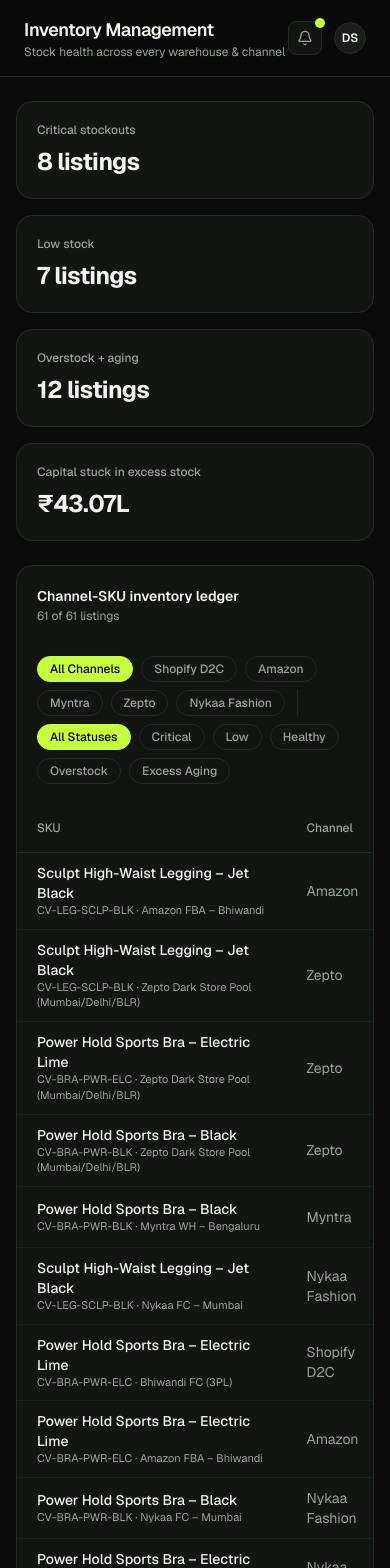
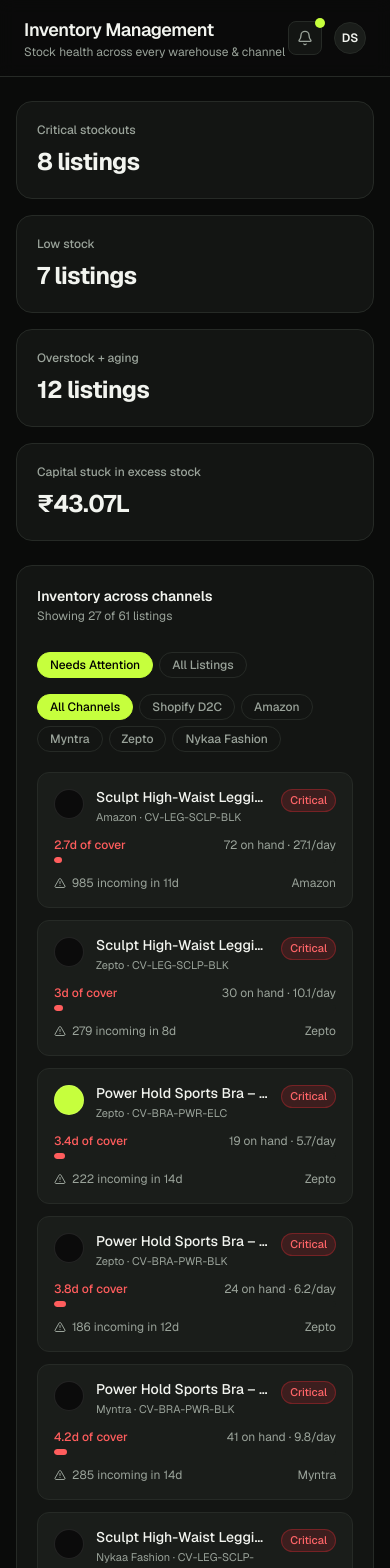
Before and after one commit to riddhimanghosh-ai/cava-datawarehouse, a Next.js app: page /inventory in a window 390 px wide. Shown: the top 1568 px of the page. Built offline with nearby package versions, Linux system fonts and the light colour scheme.

Commit message:
Redesign dashboard from list/table layouts to visual card-based UX
Replace raw tables and stacked list rows with card grids, ring progress
indicators, icon tiles, and grouped attention/all-listing views across
Inventory, Cash Flow, and Marketing pages.

```diff
--- a/src/app/inventory/page.tsx
+++ b/src/app/inventory/page.tsx
@@ -1,22 +1,28 @@
 "use client";
 
 import { useMemo, useState } from "react";
-import { Card, CardHeader, StatCard, Badge, ProgressBar } from "@/components/ui";
+import { AlertTriangle, PackageCheck, PackageX, TrendingDown } from "lucide-react";
+import { Card, CardHeader, StatCard, Badge, ProgressBar, Pills, SwatchDot, IconTile } from "@/components/ui";
 import { formatINR, formatNumber, cx } from "@/lib/format";
-import { CHANNELS, Channel, INVENTORY, inventorySummary, PRODUCTS } from "@/lib/data";
+import { CHANNELS, Channel, INVENTORY, InventoryRow, inventorySummary, PRODUCTS } from "@/lib/data";
 
-const STATUS_ORDER = ["critical", "low", "healthy", "overstock", "excess-aging"] as const;
+const STATUS_TABS: { value: "attention" | "All"; label: string }[] = [
+  { value: "attention", label: "Needs attention" },
+  { value: "All", label: "All listings" },
+];
 
 export default function InventoryPage() {
   const [channelFilter, setChannelFilter] = useState<Channel | "All">("All");
-  const [statusFilter, setStatusFilter] = useState<string>("All");
+  const [view, setView] = useState<"attention" | "All">("attention");
   const summary = inventorySummary();
 
   const rows = useMemo(() => {
-    return INVENTORY.filter((r) => (channelFilter === "All" || r.channel === channelFilter) && (statusFilter === "All" || r.status === statusFilter)).sort(
-      (a, b) => a.daysOfCover - b.daysOfCover
-    );
-  }, [channelFilter, statusFilter]);
+    return INVENTORY.filter((r) => {
+      if (channelFilter !== "All" && r.channel !== channelFilter) return false;
+      if (view === "attention") return r.status !== "healthy";
+      return true;
+    }).sort((a, b) => a.daysOfCover - b.daysOfCover);
+  }, [channelFilter, view]);
 
   return (
     <div className="space-y-6">
@@ -29,60 +35,29 @@
 
       <Card>
         <div className="flex flex-wrap items-center justify-between gap-3 mb-4">
-          <CardHeader title="Channel-SKU inventory ledger" subtitle={`${rows.length} of ${INVENTORY.length} listings`} action={null} />
+          <CardHeader title="Inventory across channels" subtitle={`Showing ${rows.length} of ${INVENTORY.length} listings`} />
+          <Pills options={STATUS_TABS} value={view} onChange={setView} />
         </div>
-        <div className="flex flex-wrap gap-2 mb-5">
-          <FilterChip label="All channels" active={channelFilter === "All"} onClick={() => setChannelFilter("All")} />
-          {CHANNELS.map((c) => (
-            <FilterChip key={c} label={c} active={channelFilter === c} onClick={() => setChannelFilter(c)} />
-          ))}
-          <div className="w-px bg-[var(--border)] mx-1" />
-          <FilterChip label="All statuses" active={statusFilter === "All"} onClick={() => setStatusFilter("All")} />
-          {STATUS_ORDER.map((s) => (
-            <FilterChip key={s} label={s.replace("-", " ")} active={statusFilter === s} onClick={() => setStatusFilter(s)} />
+        <div className="mb-5">
+          <Pills
+            options={[{ value: "All" as const, label: "All channels" }, ...CHANNELS.map((c) => ({ value: c, label: c }))]}
+            value={channelFilter}
+            onChange={setChannelFilter}
+          />
+        </div>
+
+        {rows.length === 0 ? (
+          <div className="flex flex-col items-center justify-center gap-2 py-14 text-center">
+            <PackageCheck className="text-[var(--ok)]" size={28} />
+            <p className="text-sm text-[var(--muted)]">Nothing needs attention on this filter — all listings are healthy.</p>
+          </div>
+        ) : (
+          <div className="grid grid-cols-1 md:grid-cols-2 xl:grid-cols-3 gap-3">
+            {rows.map((r) => (
+              <InventoryCard key={`${r.sku}-${r.channel}`} row={r} />
             ))}
           </div>
-
-        <div className="overflow-x-auto -mx-5">
-          <table className="w-full text-sm min-w-[900px]">
-            <thead>
-              <tr className="text-left text-[var(--muted)] text-xs border-b border-[var(--border)]">
-                <th className="py-2 px-5 font-medium">SKU</th>
-                <th className="py-2 px-2 font-medium">Channel</th>
-                <th className="py-2 px-2 font-medium">On hand</th>
-                <th className="py-2 px-2 font-medium">Daily sales</th>
-                <th className="py-2 px-2 font-medium">Days of cover</th>
-                <th className="py-2 px-2 font-medium">Sell-through</th>
-                <th className="py-2 px-2 font-medium">Incoming</th>
-                <th className="py-2 px-2 font-medium">Status</th>
-              </tr>
-            </thead>
-            <tbody>
-              {rows.map((r) => (
-                <tr key={`${r.sku}-${r.channel}`} className="border-b border-[var(--border)]/60 hover:bg-[var(--surface-2)]/60">
-                  <td className="py-2.5 px-5">
-                    <div className="font-medium">{r.name}</div>
-                    <div className="text-[11px] text-[var(--muted)]">{r.sku} · {r.warehouse}</div>
-                  </td>
-                  <td className="py-2.5 px-2 text-[var(--muted)]">{r.channel}</td>
-                  <td className="py-2.5 px-2">{formatNumber(r.onHand)}</td>
-                  <td className="py-2.5 px-2">{r.avgDailySales}/day</td>
-                  <td className="py-2.5 px-2">
-                    <div className="flex items-center gap-2 w-28">
-                      <span className={cx("w-8 text-right", r.daysOfCover < 12 && "text-[var(--danger)]")}>{r.daysOfCover}d</span>
-                      <ProgressBar pct={(r.daysOfCover / 90) * 100} tone={r.daysOfCover < 12 ? "danger" : r.daysOfCover > 60 ? "ok" : "accent"} />
-                    </div>
-                  </td>
-                  <td className="py-2.5 px-2">{r.sellThroughPct}%</td>
-                  <td className="py-2.5 px-2 text-[var(--muted)]">{r.incoming > 0 ? `${formatNumber(r.incoming)} in ${r.incomingEta}` : "—"}</td>
-                  <td className="py-2.5 px-2">
-                    <Badge tone={r.status}>{r.status}</Badge>
-                  </td>
-                </tr>
-              ))}
-            </tbody>
-          </table>
-        </div>
+        )}
       </Card>
 
       <Card>
@@ -92,14 +67,17 @@
             const product = PRODUCTS.find((p) => p.sku === r.sku)!;
             const suggestedQty = Math.round(r.avgDailySales * 30);
             return (
-              <div key={`${r.sku}-${r.channel}-reco`} className="rounded-xl border border-[var(--border)] bg-[var(--surface-2)] p-4">
-                <div className="flex items-center justify-between mb-1">
+              <div key={`${r.sku}-${r.channel}-reco`} className="flex gap-3 rounded-xl border border-[var(--border)] bg-[var(--surface-2)] p-4">
+                <IconTile icon={<TrendingDown size={16} />} tone="danger" />
+                <div>
+                  <div className="flex items-center gap-2 mb-1">
                     <div className="font-medium text-sm">{r.name}</div>
                     <Badge tone="critical">critical</Badge>
                   </div>
                   <div className="text-xs text-[var(--muted)] mb-2">{r.channel} · {r.daysOfCover}d cover left · {r.warehouse}</div>
                   <div className="text-sm">
                     Order <span className="font-semibold text-[var(--accent)]">{formatNumber(suggestedQty)} units</span> now to avoid stockout before restock lands ({r.incomingEta}) · est. cost {formatINR(suggestedQty * product.cost, true)}
+                  </div>
                 </div>
               </div>
             );
@@ -110,16 +88,44 @@
   );
 }
 
-function FilterChip({ label, active, onClick }: { label: string; active: boolean; onClick: () => void }) {
+function InventoryCard({ row }: { row: InventoryRow }) {
+  const product = PRODUCTS.find((p) => p.sku === row.sku)!;
+  const coverPct = Math.min(100, (row.daysOfCover / 90) * 100);
+  const tone = row.daysOfCover < 12 ? "danger" : row.daysOfCover > 60 ? "ok" : "accent";
+
   return (
-    <button
-      onClick={onClick}
-      className={cx(
-        "rounded-full px-3 py-1 text-xs font-medium capitalize border transition-colors",
-        active ? "bg-[var(--accent)] text-black border-[var(--accent)]" : "border-[var(--border)] text-[var(--muted)] hover:text-[var(--foreground)] hover:border-[var(--foreground)]/30"
+    <div className="rounded-xl border border-[var(--border)] bg-[var(--surface-2)] p-4">
+      <div className="flex items-start gap-3 mb-3">
+        <SwatchDot color={product.heroColor} />
+        <div className="min-w-0 flex-1">
+          <div className="font-medium text-sm leading-tight truncate">{row.name}</div>
+          <div className="text-[11px] text-[var(--muted)] mt-0.5">{row.channel} · {row.sku}</div>
+        </div>
+        <Badge tone={row.status}>{row.status}</Badge>
+      </div>
+
+      <div className="flex items-center justify-between text-xs text-[var(--muted)] mb-1">
+        <span className={cx(row.daysOfCover < 12 && "text-[var(--danger)] font-medium")}>{row.daysOfCover}d of cover</span>
+        <span>{formatNumber(row.onHand)} on hand · {row.avgDailySales}/day</span>
+      </div>
+      <ProgressBar pct={coverPct} tone={tone} />
+
+      <div className="flex items-center justify-between mt-3 text-xs">
+        <div className="flex items-center gap-1.5 text-[var(--muted)]">
+          {row.status === "critical" || row.status === "low" ? (
+            <>
+              <AlertTriangle size={12} />
+              {row.incoming > 0 ? `${formatNumber(row.incoming)} incoming in ${row.incomingEta}` : "No restock scheduled"}
+            </>
+          ) : (
+            <>
+              <PackageX size={12} />
+              {row.sellThroughPct}% sell-through
+            </>
           )}
-    >
-      {label}
-    </button>
+        </div>
+        <span className="text-[var(--muted)]">{row.warehouse.split(" ")[0]}</span>
+      </div>
+    </div>
   );
 }
--- a/src/app/page.tsx
+++ b/src/app/page.tsx
@@ -3,8 +3,6 @@
 import {
   Area,
   AreaChart,
-  Bar,
-  BarChart,
   CartesianGrid,
   Cell,
   Pie,
@@ -14,7 +12,8 @@
   XAxis,
   YAxis,
 } from "recharts";
-import { Card, CardHeader, StatCard, Badge } from "@/components/ui";
+import { AlertTriangle, ArrowDownRight, Boxes, Flame, PackageX, TrendingUp, Wallet } from "lucide-react";
+import { Card, CardHeader, StatCard, Badge, IconTile, RingProgress } from "@/components/ui";
 import { formatINR, formatPct } from "@/lib/format";
 import {
   CHANNEL_COLORS,
@@ -131,12 +130,22 @@
       <div className="grid grid-cols-1 lg:grid-cols-3 gap-4">
         <Card>
           <CardHeader title="Inventory health" subtitle="Across all channel-SKU listings" />
-          <div className="space-y-2.5">
-            <Row label="Critical (stockout <5 days)" value={inv.critical} tone="critical" />
-            <Row label="Low stock (5–12 days)" value={inv.low} tone="low" />
-            <Row label="Healthy" value={inv.healthy} tone="healthy" />
-            <Row label="Overstocked" value={inv.overstock} tone="overstock" />
-            <Row label="Excess / aging 75d+" value={inv.excess} tone="excess-aging" />
+          <div className="flex items-center gap-4 mb-4">
+            <RingProgress
+              pct={(inv.healthy / inv.total) * 100}
+              size={64}
+              tone="ok"
+              label={`${Math.round((inv.healthy / inv.total) * 100)}%`}
+            />
+            <div className="text-xs text-[var(--muted)]">
+              <span className="text-[var(--foreground)] font-semibold">{inv.healthy}</span> of {inv.total} listings are at a healthy stock level. The rest need action below.
+            </div>
+          </div>
+          <div className="grid grid-cols-2 gap-2.5">
+            <MiniStat icon={<PackageX size={15} />} tone="danger" value={inv.critical} label="Critical" />
+            <MiniStat icon={<AlertTriangle size={15} />} tone="default" value={inv.low} label="Low stock" />
+            <MiniStat icon={<Boxes size={15} />} tone="default" value={inv.overstock} label="Overstocked" />
+            <MiniStat icon={<Boxes size={15} />} tone="danger" value={inv.excess} label="Excess/aging" />
           </div>
           <div className="mt-4 pt-4 border-t border-[var(--border)] text-xs text-[var(--muted)] space-y-1">
             <div>Capital stuck in excess stock: <span className="text-[var(--foreground)] font-semibold">{formatINR(inv.capitalStuck, true)}</span></div>
@@ -146,71 +155,53 @@
 
         <Card>
           <CardHeader title="Cash flow snapshot" subtitle="Receivables, payables & runway" />
-          <div className="space-y-2.5">
-            <Row label="Total receivables" value={formatINR(cash.totalReceivables, true)} tone="on-time" plain />
-            <Row label="Total payables due" value={formatINR(cash.totalPayables, true)} tone="delayed" plain />
-            <Row label="Avg monthly outflow" value={formatINR(cash.avgMonthlyOutflow, true)} tone="medium" plain />
+          <div className="flex items-center gap-4 mb-4">
+            <IconTile icon={<Wallet size={18} />} tone="accent" />
+            <div>
+              <div className="text-xs text-[var(--muted)]">Estimated runway at current burn</div>
+              <div className="text-xl font-bold">{cash.runwayMonths.toFixed(1)} months</div>
+            </div>
           </div>
-          <div className="mt-4 pt-4 border-t border-[var(--border)]">
-            <div className="text-xs text-[var(--muted)] mb-1">Estimated runway at current burn</div>
-            <div className="text-xl font-bold">{cash.runwayMonths.toFixed(1)} months</div>
+          <div className="grid grid-cols-2 gap-2.5 text-sm">
+            <div className="rounded-lg bg-[var(--surface-2)] px-3 py-2.5">
+              <div className="text-[11px] text-[var(--muted)]">Receivables</div>
+              <div className="font-semibold">{formatINR(cash.totalReceivables, true)}</div>
+            </div>
+            <div className="rounded-lg bg-[var(--surface-2)] px-3 py-2.5">
+              <div className="text-[11px] text-[var(--muted)]">Payables due</div>
+              <div className="font-semibold">{formatINR(cash.totalPayables, true)}</div>
+            </div>
+          </div>
+          <div className="mt-2.5 rounded-lg bg-[var(--surface-2)] px-3 py-2.5 text-sm">
+            <div className="text-[11px] text-[var(--muted)]">Avg monthly outflow</div>
+            <div className="font-semibold">{formatINR(cash.avgMonthlyOutflow, true)}</div>
           </div>
         </Card>
 
         <Card>
           <CardHeader title="Marketing pulse" subtitle="This week" />
-          <div className="space-y-3 text-sm">
-            <div className="flex items-center justify-between">
-              <span className="text-[var(--muted)]">Ad campaigns scaling</span>
-              <Badge tone="scaling">{`${scalingAds} scaling`}</Badge>
-            </div>
-            <div className="flex items-center justify-between">
-              <span className="text-[var(--muted)]">Campaigns needing action</span>
-              <Badge tone="paused-recommended">{`${fatiguedAds} fatigued`}</Badge>
-            </div>
-            <div className="flex items-center justify-between">
-              <span className="text-[var(--muted)]">Reels gone viral</span>
-              <Badge tone="viral">{`${viralReels} viral`}</Badge>
-            </div>
-            <div className="pt-2 border-t border-[var(--border)] text-xs text-[var(--muted)]">
-              Fastest-growing competitor: <span className="text-[var(--foreground)] font-medium">{topGrowthCompetitor.name}</span> ({formatPct(topGrowthCompetitor.igGrowthPct30d)} IG growth, 30d)
-            </div>
+          <div className="grid grid-cols-3 gap-2.5 mb-3">
+            <MiniStat icon={<TrendingUp size={15} />} tone="ok" value={scalingAds} label="Scaling ads" />
+            <MiniStat icon={<ArrowDownRight size={15} />} tone="danger" value={fatiguedAds} label="Need action" />
+            <MiniStat icon={<Flame size={15} />} tone="accent" value={viralReels} label="Viral reels" />
+          </div>
+          <div className="rounded-lg bg-[var(--surface-2)] px-3 py-2.5 text-xs text-[var(--muted)]">
+            Fastest-growing competitor: <span className="text-[var(--foreground)] font-medium">{topGrowthCompetitor.name}</span> — {formatPct(topGrowthCompetitor.igGrowthPct30d)} IG growth (30d)
           </div>
         </Card>
       </div>
-
-      <Card>
-        <CardHeader title="Revenue by channel — last 30 days" />
-        <ResponsiveContainer width="100%" height={200}>
-          <BarChart data={byChannel} layout="vertical" margin={{ left: 20 }}>
-            <CartesianGrid stroke="var(--border)" horizontal={false} />
-            <XAxis type="number" tick={{ fill: "var(--muted)", fontSize: 11 }} tickFormatter={(v) => formatINR(v, true)} axisLine={false} tickLine={false} />
-            <YAxis type="category" dataKey="channel" tick={{ fill: "var(--foreground)", fontSize: 12 }} axisLine={false} tickLine={false} width={110} />
-            <Tooltip
-              contentStyle={{ background: "var(--surface-2)", border: "1px solid var(--border)", borderRadius: 10, fontSize: 12 }}
-              formatter={(v) => formatINR(Number(v))}
-            />
-            <Bar dataKey="revenue" radius={[0, 6, 6, 0]}>
-              {byChannel.map((c) => (
-                <Cell key={c.channel} fill={CHANNEL_COLORS[c.channel]} />
-              ))}
-            </Bar>
-          </BarChart>
-        </ResponsiveContainer>
-      </Card>
     </div>
   );
 }
 
-function Row({ label, value, tone, plain }: { label: string; value: number | string; tone: string; plain?: boolean }) {
+function MiniStat({ icon, value, label, tone }: { icon: React.ReactNode; value: number; label: string; tone: "danger" | "ok" | "accent" | "default" }) {
   return (
-    <div className="flex items-center justify-between text-sm">
-      <span className="text-[var(--muted)]">{label}</span>
-      {plain ? (
-        <span className="font-semibold">{value}</span>
-      ) : (
-        <Badge tone={tone}>{`${value}`}</Badge>
-      )}
+    <div className="flex items-center gap-2.5 rounded-lg bg-[var(--surface-2)] px-3 py-2.5">
+      <IconTile icon={icon} tone={tone} />
+      <div>
+        <div className="text-base font-bold leading-none">{value}</div>
+        <div className="text-[11px] text-[var(--muted)] leading-none mt-1">{label}</div>
+      </div>
     </div>
   );
 }
--- a/src/components/ui.tsx
+++ b/src/components/ui.tsx
@@ -102,3 +102,89 @@
     </div>
   );
 }
+
+export function SwatchDot({ color, size = 30 }: { color: string; size?: number }) {
+  return (
+    <span
+      className="rounded-full border border-white/10 shrink-0"
+      style={{ width: size, height: size, background: color }}
+    />
+  );
+}
+
+export function RingProgress({
+  pct,
+  size = 56,
+  stroke = 6,
+  tone = "accent",
+  label,
+}: {
+  pct: number;
+  size?: number;
+  stroke?: number;
+  tone?: "accent" | "danger" | "ok" | "warning";
+  label?: string;
+}) {
+  const clamped = Math.min(100, Math.max(0, pct));
+  const r = (size - stroke) / 2;
+  const c = 2 * Math.PI * r;
+  const offset = c - (clamped / 100) * c;
+  const color =
+    tone === "danger" ? "var(--danger)" : tone === "ok" ? "var(--ok)" : tone === "warning" ? "var(--warning)" : "var(--accent)";
+  return (
+    <div className="relative shrink-0" style={{ width: size, height: size }}>
+      <svg width={size} height={size} className="-rotate-90">
+        <circle cx={size / 2} cy={size / 2} r={r} stroke="var(--surface-2)" strokeWidth={stroke} fill="none" />
+        <circle
+          cx={size / 2}
+          cy={size / 2}
+          r={r}
+          stroke={color}
+          strokeWidth={stroke}
+          fill="none"
+          strokeDasharray={c}
+          strokeDashoffset={offset}
+          strokeLinecap="round"
+        />
+      </svg>
+      {label && (
+        <div className="absolute inset-0 flex items-center justify-center text-[11px] font-semibold">{label}</div>
+      )}
+    </div>
+  );
+}
+
+export function IconTile({ icon, tone = "default" }: { icon: ReactNode; tone?: "default" | "danger" | "ok" | "accent" }) {
+  const bg =
+    tone === "danger" ? "bg-red-500/15 text-red-400" : tone === "ok" ? "bg-emerald-500/15 text-emerald-400" : tone === "accent" ? "bg-[var(--accent)]/15 text-[var(--accent)]" : "bg-[var(--surface-2)] text-[var(--muted)]";
+  return <div className={cx("h-9 w-9 rounded-xl flex items-center justify-center shrink-0", bg)}>{icon}</div>;
+}
+
+export function Pills<T extends string>({
+  options,
+  value,
+  onChange,
+}: {
+  options: { value: T; label: string }[];
+  value: T;
+  onChange: (v: T) => void;
+}) {
+  return (
+    <div className="flex flex-wrap gap-1.5">
+      {options.map((o) => (
+        <button
+          key={o.value}
+          onClick={() => onChange(o.value)}
+          className={cx(
+            "rounded-full px-3 py-1 text-xs font-medium capitalize border transition-colors",
+            value === o.value
+              ? "bg-[var(--accent)] text-black border-[var(--accent)]"
+              : "border-[var(--border)] text-[var(--muted)] hover:text-[var(--foreground)] hover:border-[var(--foreground)]/30"
+          )}
+        >
+          {o.label}
+        </button>
+      ))}
+    </div>
+  );
+}
```
Also changed, not shown: src/app/cashflow/page.tsx (+34 -19 lines), src/app/marketing/page.tsx (+53 -57 lines). Lines whose indentation alone changed are shown as unchanged.
